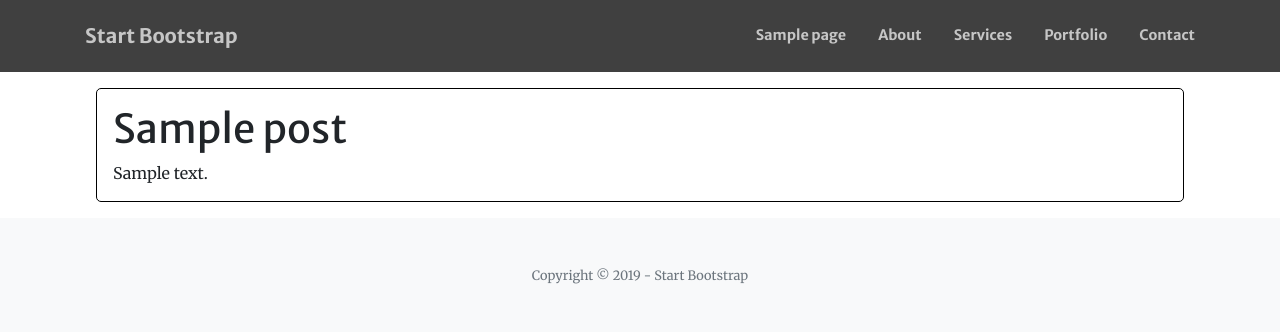
After one commit to ChristianGroeber/mtp.ch-new-website, a Django app: page /blog/1 in a window 1280 px wide. The commit adds this page. Shown: the top 332 px of the page. Run offline with Django 3.2, Linux system fonts and the light colour scheme; tables that the repository leaves empty hold one stand-in row (values such as "Sample post"); some libraries are stand-ins or nearby versions.

Commit message:
added post page

```diff
--- /dev/null
+++ b/new_website/Blog/templates/Blog/blog_post.html
@@ -0,0 +1,19 @@
+{% extends 'base.html' %}
+
+
+{% load static %}
+
+{% block title %}meinTrainingsplan.ch - Blog {{ post.title}}{% endblock %}
+
+{% block description %}meinTrainingsplan.ch Blog Page {{ post.description}}{% endblock %}
+
+{% block additional_css %}
+<link rel="stylesheet" href="{% static 'css/blog.css' %}">
+{% endblock %}
+
+{% block content %}
+<div class="blog-post {{ post.id }}">
+<h1>{{post.title}}</h1>
+    {{ post.description }}
+</div>
+{% endblock %}
--- a/new_website/Blog/urls.py
+++ b/new_website/Blog/urls.py
@@ -4,4 +4,5 @@ from . import views
 
 urlpatterns = [
     path('', views.overview, name='blog_overview'),
+    path('<id>', views.blog_post)
 ]
--- a/new_website/Blog/views.py
+++ b/new_website/Blog/views.py
@@ -1,4 +1,4 @@
-from django.shortcuts import render
+from django.shortcuts import render, get_object_or_404
 
 # Create your views here.
 from .models import Post
@@ -7,3 +7,8 @@ from .models import Post
 def overview(request):
     post_list = Post.objects.all()
     return render(request, 'Blog/overview.html', {'post_list': post_list})
+
+
+def blog_post(request, id):
+    post = get_object_or_404(Post, pk=id)
+    return render(request, 'Blog/blog_post.html', {'post': post})
--- a/new_website/static/css/blog.css
+++ b/new_website/static/css/blog.css
@@ -1,6 +1,16 @@
-a.blog-post{
+.blog-post{
     margin-left: 5rem;
     margin-right: 5rem;
-    border: 1px solid black;
+    border: 0.5px solid black;
     border-radius:5px;
+    padding: 1rem;
 }
+
+.blog-post:hover{
+    box-shadow: 0 0 5px black;
+    cursor: pointer;
+}
+
+main{
+    padding: 1rem;
+}
```
Also changed, not shown: new_website/Blog/templates/Blog/overview.html (+12 -4 lines).
